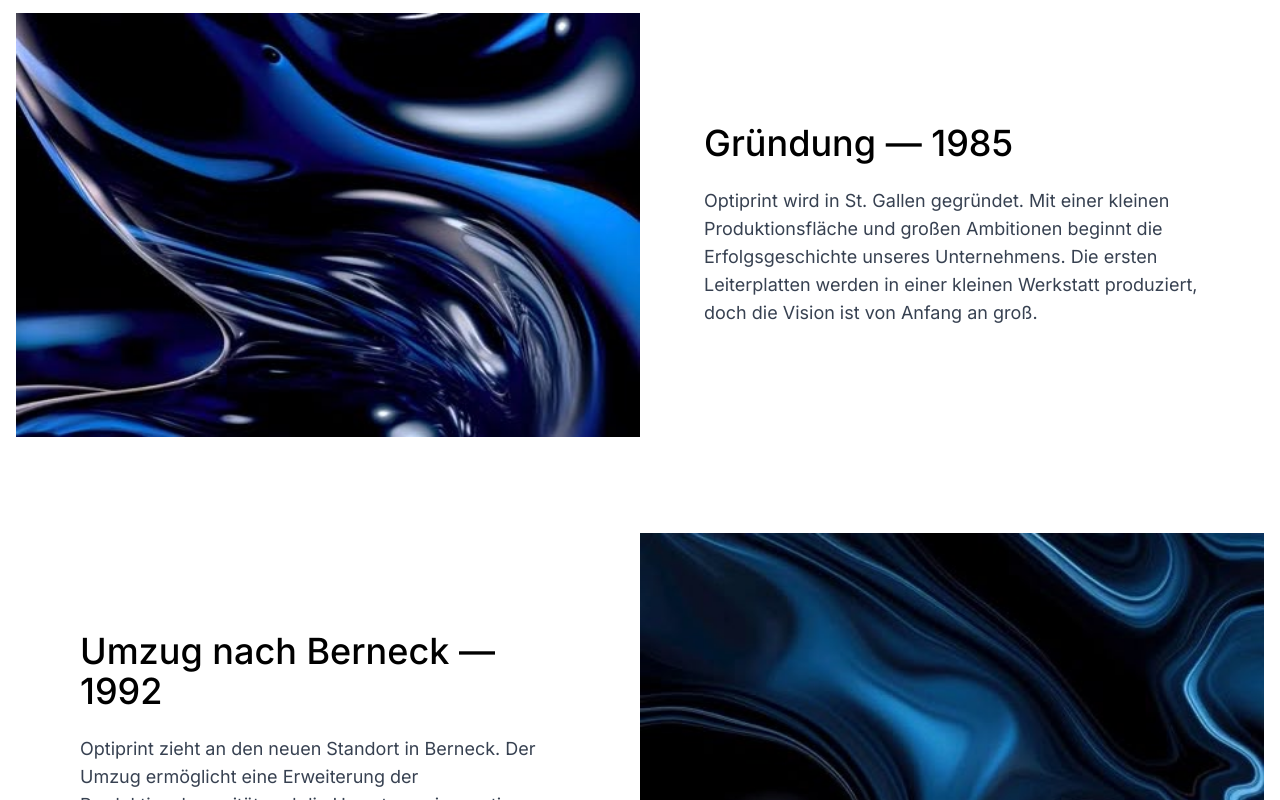
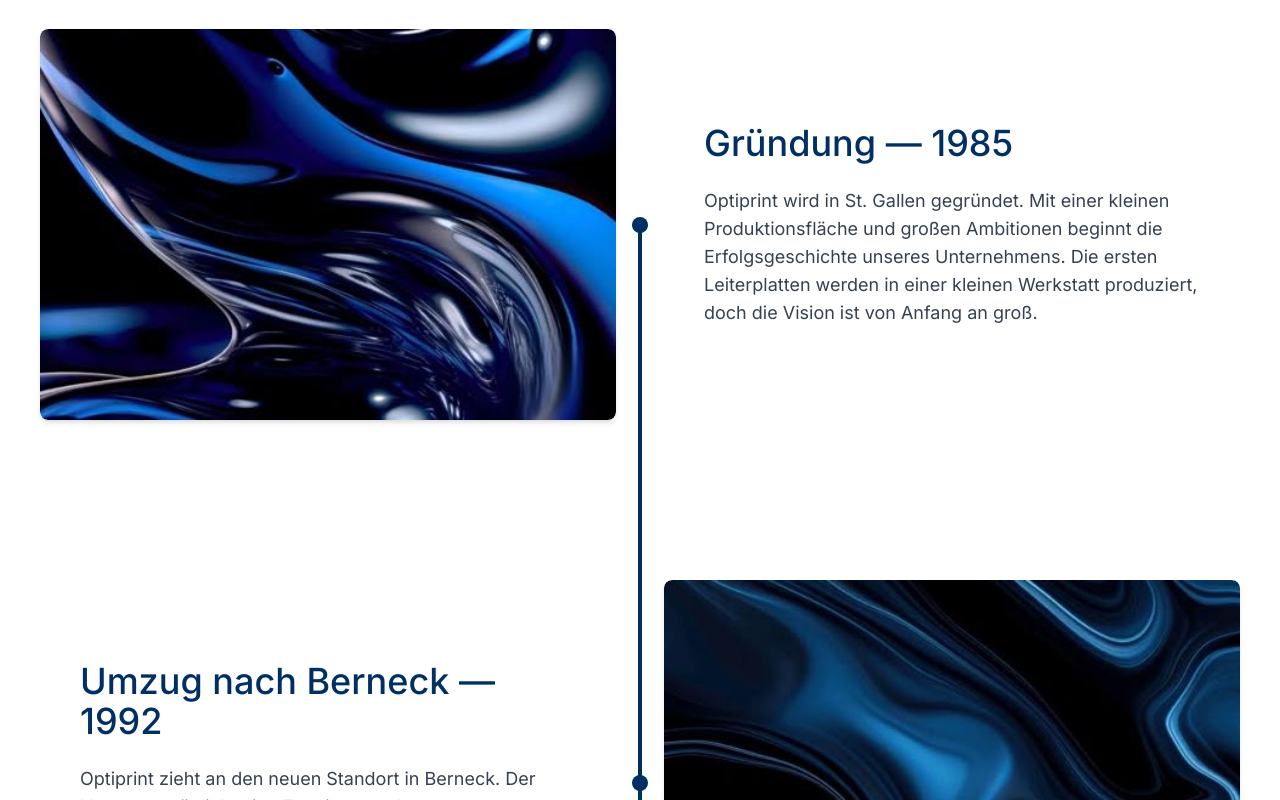
Before and after one commit to nicolas-montani/optiprint, a Next.js app: page / in a window 1280 px wide. Shown: the part 2060-2860 px from the top of the page. Built offline with nearby package versions, Linux system fonts and the light colour scheme; no server answers.

Commit message:
scroller effect

```diff
--- a/components/timeline.tsx
+++ b/components/timeline.tsx
@@ -3,70 +3,70 @@
 import Image from "next/image"
 import { useEffect, useRef, useState } from "react"
 
-// Updated milestones array with imagePath property
+// Original milestones array remains unchanged
 const milestones = [
   {
     year: "1985",
     title: "Gründung",
     description:
       "Optiprint wird in St. Gallen gegründet. Mit einer kleinen Produktionsfläche und großen Ambitionen beginnt die Erfolgsgeschichte unseres Unternehmens. Die ersten Leiterplatten werden in einer kleinen Werkstatt produziert, doch die Vision ist von Anfang an groß.",
-    imagePath: "/images/image1.jpg" // Custom image path
+    imagePath: "/images/image1.jpg"
   },
   {
     year: "1992",
     title: "Umzug nach Berneck",
     description:
       "Optiprint zieht an den neuen Standort in Berneck. Der Umzug ermöglicht eine Erweiterung der Produktionskapazität und die Umsetzung innovativer Fertigungsprozesse. Mit mehr Raum und modernen Anlagen können komplexere Projekte realisiert werden.",
-    imagePath: "/images/image2.jpg" // Custom image path
+    imagePath: "/images/image2.jpg"
   },
   {
     year: "1998",
     title: "Produktinnovation",
     description:
       "Einführung neuer Technologien zur Herstellung von High-End-Leiterplatten. Optiprint etabliert sich als führender Anbieter in der Schweiz. Die Investition in fortschrittliche Fertigungsmethoden zahlt sich aus und erschließt neue Marktpotenziale.",
-    imagePath: "/images/image3.jpg" // Custom image path
+    imagePath: "/images/image3.jpg"
   },
   {
     year: "2005",
     title: "Neue Führung",
     description:
       "Hans Jörg übernimmt die Position des CEO. Unter seiner Führung beginnt eine neue Ära des Wachstums und der internationalen Expansion. Mit frischen Ideen und strategischem Weitblick wird das Unternehmen auf den globalen Markt ausgerichtet.",
-    imagePath: "/images/image4.jpg" // Custom image path
+    imagePath: "/images/image4.jpg"
   },
   {
     year: "2010",
     title: "Weltraummission",
     description:
       "Optiprint-Leiterplatten werden erstmals in Satellitensystemen eingesetzt. Ein bedeutender Meilenstein, der die höchste Qualität und Zuverlässigkeit unserer Produkte bestätigt. Diese Anwendung unter extremsten Bedingungen unterstreicht die technologische Spitzenposition von Optiprint.",
-    imagePath: "/images/image5.jpg" // Custom image path
+    imagePath: "/images/image5.jpg"
   },
   {
     year: "2015",
     title: "Team-Wachstum",
     description:
       "Optiprint beschäftigt zum ersten Mal 100 Mitarbeitende. Ein Zeichen für das konstante Wachstum und die zunehmende Bedeutung am Markt. Das Team vereint Expertise aus verschiedenen Fachbereichen und bildet das Fundament für den anhaltenden Erfolg.",
-    imagePath: "/images/image6.jpg" // Custom image path
+    imagePath: "/images/image6.jpg"
   },
   {
     year: "2018",
     title: "Modernisierung",
     description:
       "Bedeutende Investitionen in modernste Produktionstechnologien ermöglichen höhere Präzision und Effizienz bei der Herstellung von High-Tech-Leiterplatten. Die Digitalisierung der Fertigungsprozesse hebt die Produktion auf ein neues Niveau.",
-    imagePath: "/images/image7.jpg" // Custom image path
+    imagePath: "/images/image7.jpg"
   },
   {
     year: "2022",
     title: "Nachhaltige Produktion",
     description:
       "Optiprint erhält eine renommierte Auszeichnung für nachhaltige Produktionsprozesse in der Elektronikindustrie. Ein weiterer Schritt in Richtung umweltbewusste Zukunft. Die Verringerung des ökologischen Fußabdrucks wird zu einem zentralen Unternehmensziel.",
-    imagePath: "/images/image8.jpg" // Custom image path
+    imagePath: "/images/image8.jpg"
   },
   {
     year: "2025",
     title: "40 Jahre Innovation",
     description:
       "Wir feiern unser 40-jähriges Bestehen mit Stolz auf die Vergangenheit und Vorfreude auf die Zukunft. Gemeinsam mit unseren Kunden, Mitarbeitenden und Partnern blicken wir auf eine erfolgreiche Geschichte zurück und richten den Blick auf kommende Herausforderungen.",
-    imagePath: "/images/image9.jpg" // Custom image path
+    imagePath: "/images/image9.jpg"
   },
 ]
 
@@ -79,80 +79,130 @@ interface Milestone {
 }
 
 export default function Timeline() {
+  const [activeMilestones, setActiveMilestones] = useState<boolean[]>(new Array(milestones.length).fill(false));
+  const [progress, setProgress] = useState(0);
+  const sectionRef = useRef<HTMLElement>(null);
+  const timelineRef = useRef<HTMLDivElement>(null);
+
+  useEffect(() => {
+    const handleScroll = () => {
+      if (!sectionRef.current || !timelineRef.current) return;
+
+      const section = sectionRef.current;
+      const sectionRect = section.getBoundingClientRect();
+      const viewportHeight = window.innerHeight;
+
+      // Check if section is visible
+      if (sectionRect.top > viewportHeight || sectionRect.bottom < 0) {
+        return;
+      }
+
+      // MODIFIED: Adjusted offset to make animation more responsive and complete
+      const offset = -800; // Reduced from -700 to make animation faster
+
+      // MODIFIED: Adjusted calculation to ensure last milestones become active
+      const startPoint = viewportHeight + offset;
+      // Changed to ensure the entire timeline completes even if it's still partially visible
+      const endPoint = 0 - (sectionRect.height * 0.8); // Only need 80% of the section to scroll out to complete animation
+      const currentPoint = sectionRect.top;
+
+      // Normalize to 0-1 range
+      const newProgress = 1 - ((currentPoint - endPoint) / (startPoint - endPoint));
+      const clampedProgress = Math.max(0, Math.min(1, newProgress));
+
+      setProgress(clampedProgress);
+
+      // MODIFIED: Updated milestone activation to be more progressive
+      // This will activate milestones more quickly as you scroll
+      const newActiveMilestones = activeMilestones.map((_, index) => {
+        // Calculate threshold more aggressively to ensure all milestones activate
+        const milestoneThreshold = (index / (milestones.length)); // Multiplier of 0.9 makes activation happen earlier
+        return clampedProgress >= milestoneThreshold;
+      });
+
+      setActiveMilestones(newActiveMilestones);
+    };
+
+    window.addEventListener("scroll", handleScroll);
+    handleScroll(); // Initial check
+
+    return () => {
+      window.removeEventListener("scroll", handleScroll);
+    };
+  }, [activeMilestones.length]);
+
   return (
-    <section className="py-20 bg-white" id="timeline">
+    <section ref={sectionRef} className="py-20 bg-white" id="timeline">
       <div className="container mx-auto px-4 max-w-7xl">
         <h2 className="text-3xl md:text-4xl font-bold mb-20 text-center text-[#002F63]">UNSERE MEILENSTEINE</h2>
 
-        <div className="space-y-24 md:space-y-30">
-          {milestones.map((milestone, index) => (
-            <MilestoneItem key={index} milestone={milestone} index={index} />
-          ))}
+        <div className="relative" ref={timelineRef}>
+          {/* Timeline center line */}
+          <div className="absolute left-1/2 transform -translate-x-1/2 w-1 bg-[#d1d5db] hidden md:block"
+               style={{
+                 top: "205px",
+                 height: `calc(100% - 450px)`,
+               }}>
+            {/* Progress overlay */}
+            <div className="absolute top-0 left-0 right-0 bg-[#002F63] transition-all duration-500 ease-out"
+                 style={{ height: `${progress * 100}%` }}
+            ></div>
+          </div>
+
+          {/* Milestones */}
+          <div className="space-y-32">
+            {milestones.map((milestone, index) => (
+              <div key={index} className="relative">
+                {/* Timeline dot */}
+                <div
+                  className="absolute left-1/2 top-1/2 transform -translate-x-1/2 -translate-y-1/2 w-4 h-4 rounded-full transition-colors duration-500 ease-out hidden md:block"
+                  style={{
+                    backgroundColor: activeMilestones[index] ? "#002F63" : "#d1d5db",
+                    zIndex: 10,
+                  }}
+                ></div>
+
+                {/* Milestone content */}
+                <div className={`flex flex-col md:flex-row items-center md:items-stretch gap-8 md:gap-0 ${
+                  index % 2 !== 0 ? "md:flex-row-reverse" : ""
+                }`}>
+                  <div className="w-full md:w-1/2 px-6 py-4 flex items-center">
+                    <div className="rounded-lg shadow-md overflow-hidden transition-transform duration-700 w-full"
+                         style={{
+                           transform: activeMilestones[index] ? "scale(1)" : "scale(0.95)",
+                           opacity: activeMilestones[index] ? 1 : 0.9,
+                         }}>
+                      <Image
+                        src={milestone.imagePath || `/placeholder.svg?height=500&width=600&text=Milestone ${index + 1}`}
+                        alt={milestone.title}
+                        width={600}
+                        height={400}
+                        className="w-full h-auto rounded-lg"
+                      />
+                    </div>
+                  </div>
+                  <div className="w-full md:w-1/2 px-4 md:px-12 lg:px-16 flex items-center">
+                    <div>
+                      <h3
+                        className={`text-2xl md:text-3xl lg:text-4xl font-medium mb-6 transition-colors duration-500 ${
+                          activeMilestones[index] ? "text-[#002F63]" : "text-gray-500"
+                        }`}
+                      >
+                        {milestone.title} — {milestone.year}
+                      </h3>
+                      <p className={`text-base md:text-lg leading-relaxed transition-opacity duration-700 ${
+                        activeMilestones[index] ? "text-gray-700 opacity-100" : "text-gray-500 opacity-80"
+                      }`}>
+                        {milestone.description}
+                      </p>
+                    </div>
+                  </div>
+                </div>
+              </div>
+            ))}
+          </div>
         </div>
       </div>
     </section>
-  )
+  );
 }
-
-function MilestoneItem({ milestone, index }: { milestone: Milestone; index: number }) {
-  const [isVisible, setIsVisible] = useState(false)
-  const ref = useRef(null)
-
-  useEffect(() => {
-    const observer = new IntersectionObserver(
-      ([entry]) => {
-        if (entry.isIntersecting) {
-          setIsVisible(true)
-          observer.unobserve(entry.target)
-        }
-      },
-      {
-        threshold: 0.2,
-      },
-    )
-
-    if (ref.current) {
-      observer.observe(ref.current)
-    }
-
-    return () => {
-      if (ref.current) {
-        observer.unobserve(ref.current)
-      }
-    }
-  }, [])
-
-  return (
-    <div
-      ref={ref}
-      className={`flex flex-col md:flex-row items-center gap-8 md:gap-0 ${
-        index % 2 !== 0 ? "md:flex-row-reverse" : ""
-      }`}
-    >
-      <div className={`w-full md:w-1/2 relative transition-all duration-1000 ease-out overflow-hidden`}>
-        <div
-          className="w-full transition-all duration-1000 ease-out"
-          style={{
-            transform: isVisible ? "scale(1)" : "scale(1.2)",
-            transitionDelay: `${index * 0.1}s`,
-          }}
-        >
-          <Image
-            // Use the custom imagePath or fall back to a placeholder
-            src={milestone.imagePath || `/placeholder.svg?height=500&width=600&text=Milestone ${index + 1}`}
-            alt={milestone.title}
-            width={600}
-            height={500}
-            className="w-full h-auto"
-          />
-        </div>
-      </div>
-      <div className="w-full md:w-1/2 px-4 md:px-12 lg:px-16">
-        <h3 className="text-2xl md:text-3xl lg:text-4xl font-medium mb-6 text-optiprint-blue">
-          {milestone.title} — {milestone.year}
-        </h3>
-        <p className="text-base md:text-lg leading-relaxed text-gray-700">{milestone.description}</p>
-      </div>
-    </div>
-  )
-}
```
